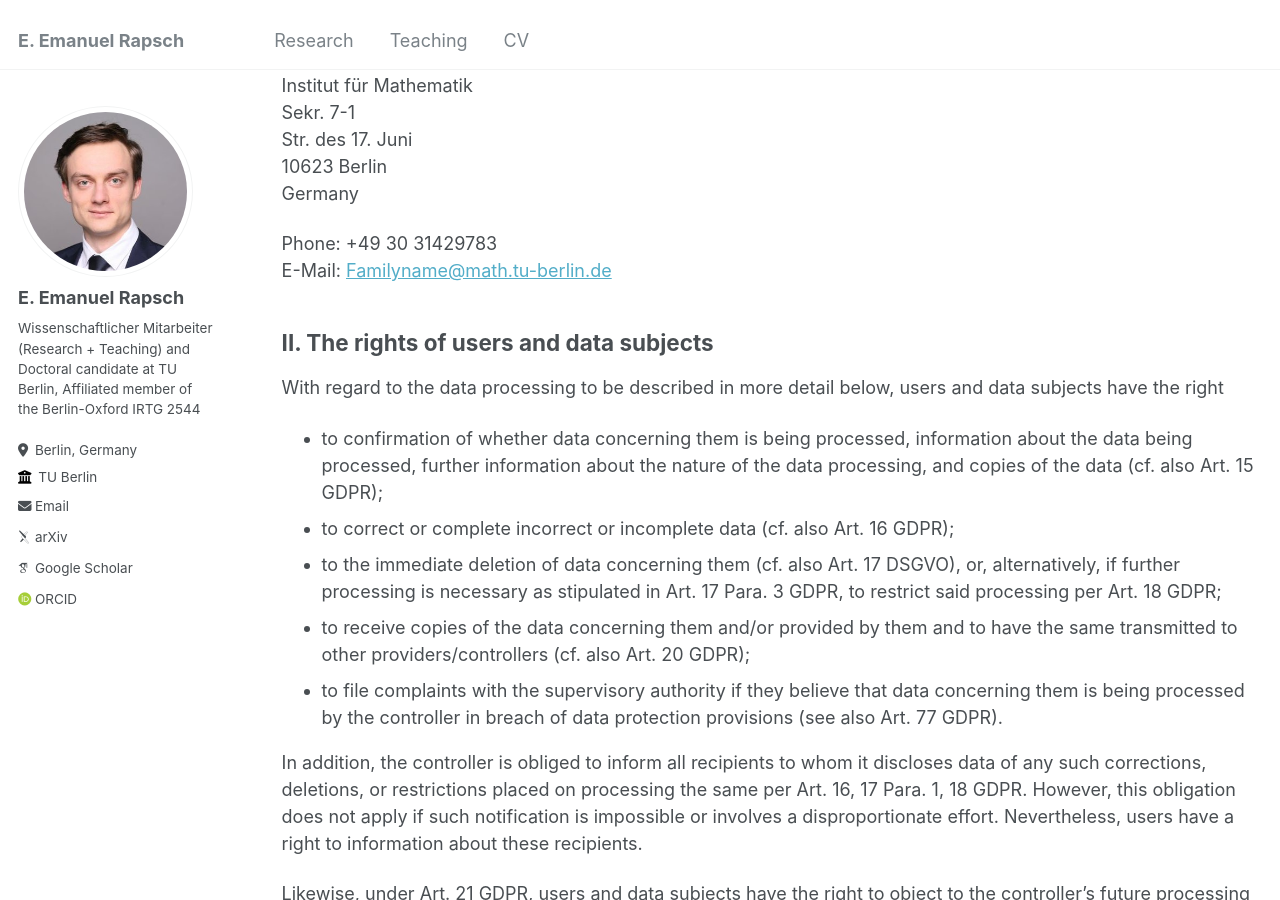
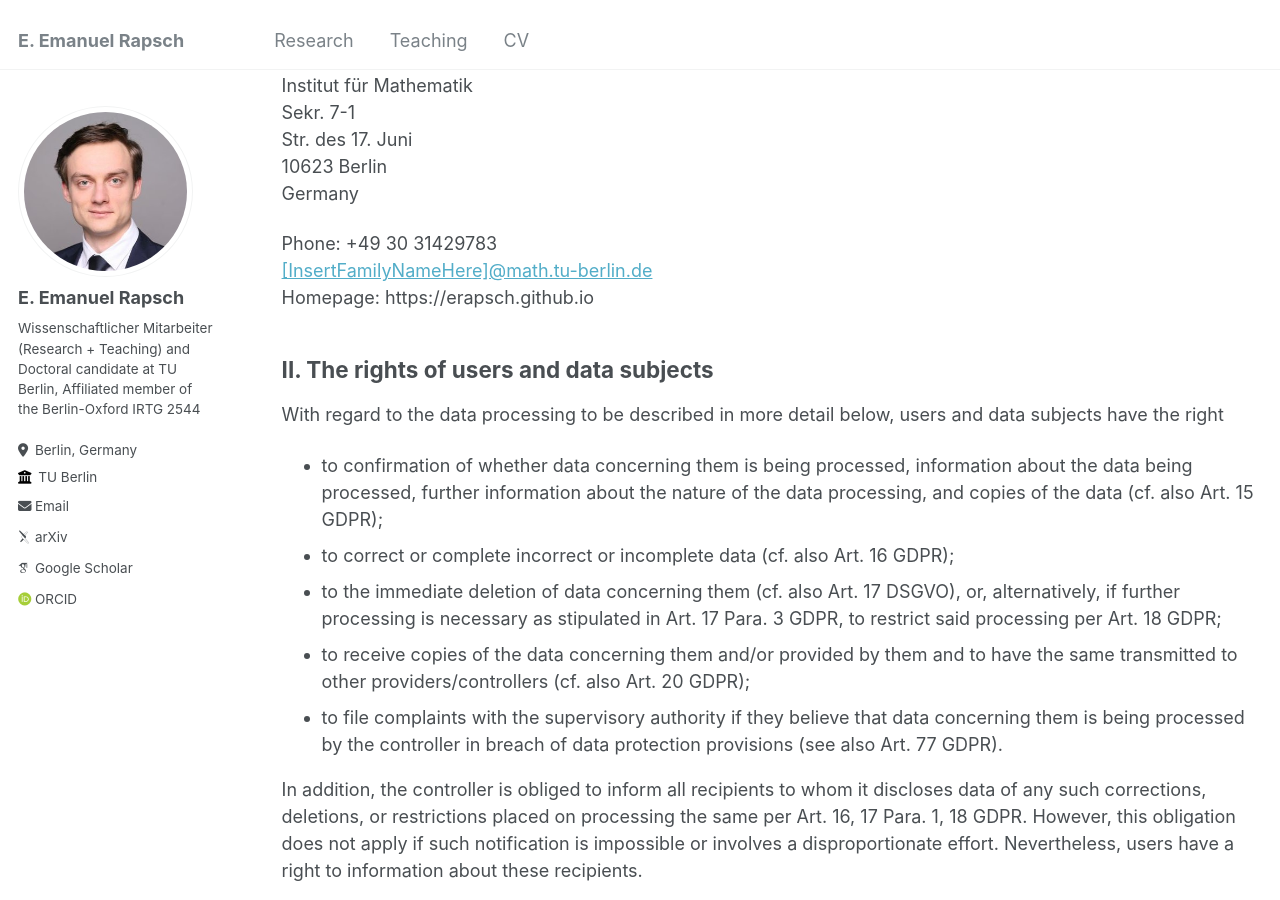
Before and after one commit to erapsch/erapsch.github.io, a Jekyll site: the page built from _pages/privacy-policy.md, in a window 1280 px wide and 900 px high, scrolled down 818 px. Built offline with Jekyll 4.4.1, drawn with Linux system fonts in a browser that asks for light colours; some web fonts are replaced.

Commit message:
minor change (Mail address)

```diff
--- a/_pages/privacy-policy.md
+++ b/_pages/privacy-policy.md
@@ -30,7 +30,8 @@ Str. des 17. Juni
 Germany
 
 Phone: +49 30 31429783
-E-Mail: <a href="mailto:rapsch@math.tu-berlin.de">Familyname@math.tu-berlin.de</a>
+<a href="mailto:rapsch@math.tu-berlin.de">[InsertFamilyNameHere]@math.tu-berlin.de</a>
+Homepage: https://erapsch.github.io
 
 ## II. The rights of users and data subjects
 
```
